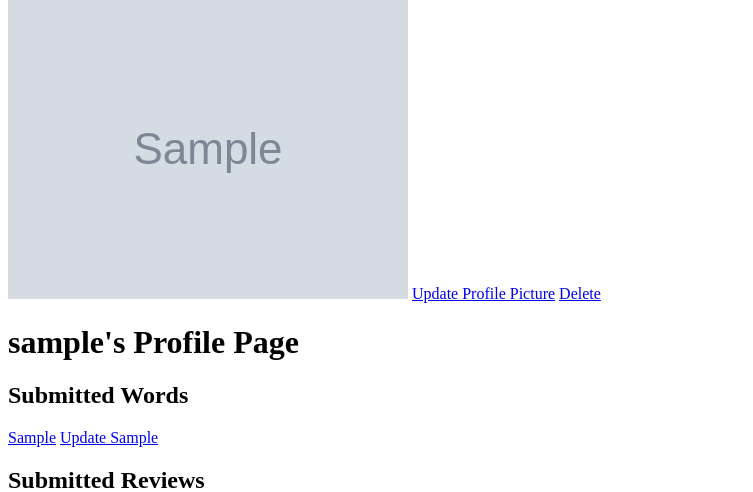
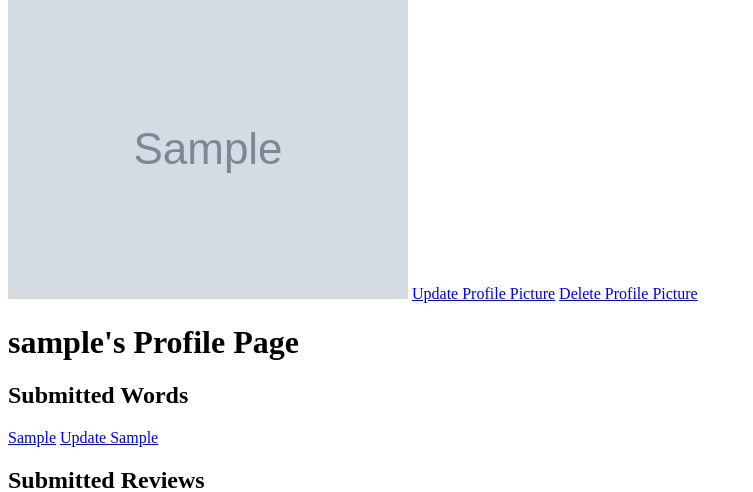
Before and after one commit to MarcvanMelle/flylikeag9, a Rails app: page /users/1 in a window 1280 px wide. Shown: the part 80-572 px from the top of the page, without its empty margins (0-753 px from the left). Run offline with Rails 7, Linux system fonts and the light colour scheme; a user stored in the database is signed in; tables that the repository leaves empty hold one stand-in row (values such as "Sample post"); grey boxes marked "Sample" are stand-in pictures; style sheets or scripts are compiled from the project's sources; parts of the project's set-up code (start-up, migrations or seed data) failed here and were passed over; some libraries are stand-ins or nearby versions.

Commit message:
Fixed a broken test expecting no 'Delete' on user page after avatar deletion

```diff
--- a/app/views/users/show.html.erb
+++ b/app/views/users/show.html.erb
@@ -8,7 +8,7 @@
     <%= link_to 'Update Profile Picture', edit_user_path(@user) %>
   <% end %>
   <% if current_user == @user  && @user.avatar? %>
-  <%= link_to "Delete", remove_avatar_user_path(@user), :method => :delete %>
+  <%= link_to "Delete Profile Picture", remove_avatar_user_path(@user), :method => :delete %>
   <% end %>
 
   <h1><%= @user.username %>'s Profile Page</h1>
```
Also changed, not shown: spec/features/13_user_profile_picture_spec.rb (+3 -3 lines).
